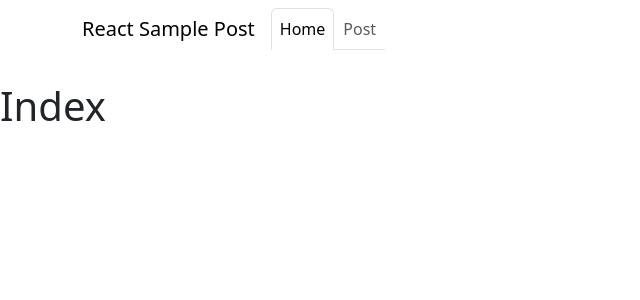
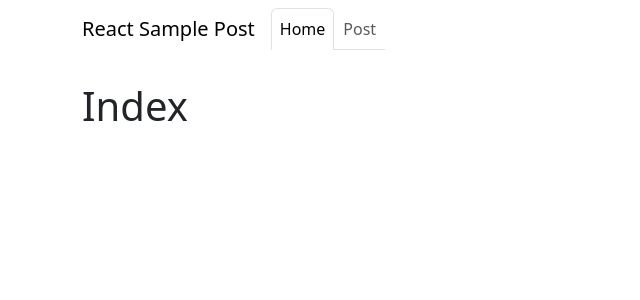
Before and after one commit to jungyoonn/react_bootstrap, a React (Create React App) app: page / in a window 1280 px wide. Shown: the top 300 px of the page, without its empty margins (0-640 px from the left). Built offline with nearby package versions, Linux system fonts and the light colour scheme.

Commit message:
인덱스 틀

```diff
--- a/src/component/Index.jsx
+++ b/src/component/Index.jsx
@@ -1,9 +1,12 @@
 import React from 'react';
+import { Container } from 'react-bootstrap';
 
 const Index = () => {
   return (
     <div>
-      <h1>Index</h1>
+      <Container>
+        <h1>Index</h1>
+      </Container>
     </div>
   );
 }
```
